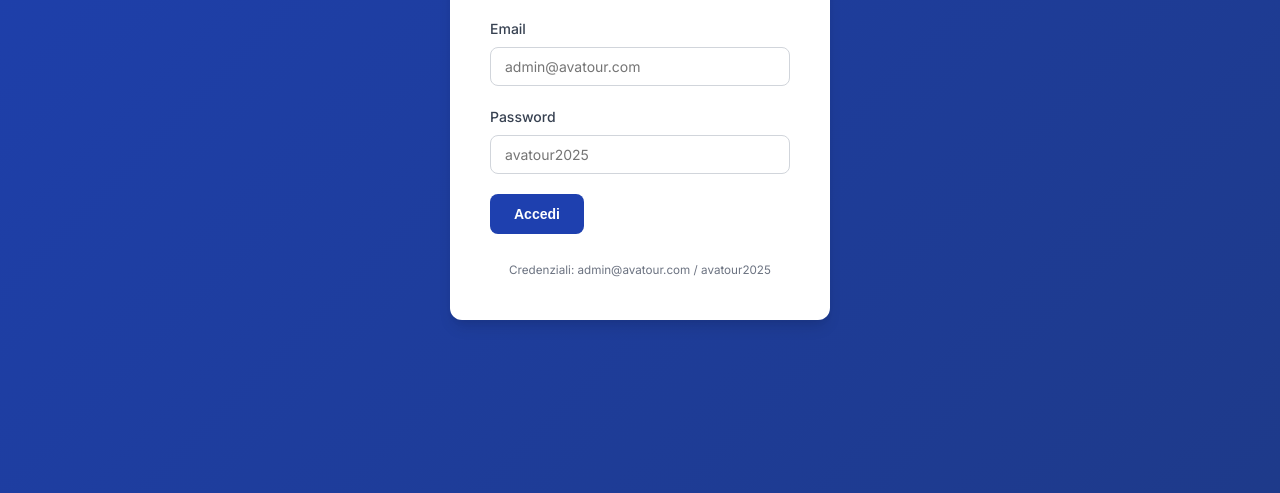
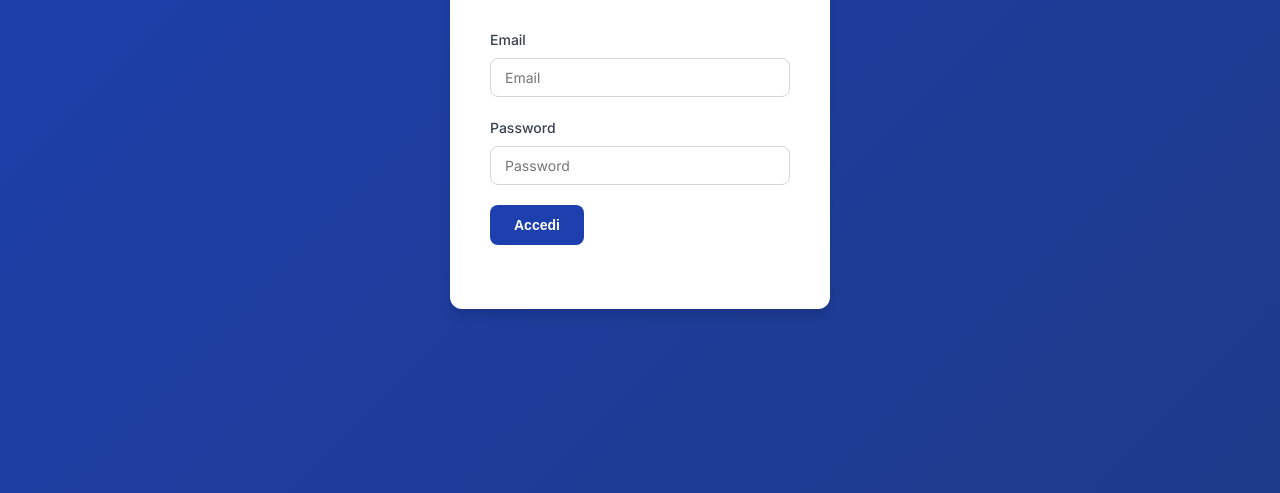
Before and after one commit to crispinto-dev/avatour-frontend, a plain HTML site: page admin/login.html in a window 1280 px wide. Shown: the part 307-800 px from the top of the page. Drawn offline with Linux system fonts and the light colour scheme.

Commit message:
fix: remove hardcoded credentials from login page
Co-Authored-By: Claude Sonnet 4.6 <noreply@anthropic.com>

```diff
--- a/admin/login.html
+++ b/admin/login.html
@@ -18,12 +18,12 @@
             <form id="loginForm" class="login-form">
                 <div class="form-group">
                     <label for="email">Email</label>
-                    <input type="email" id="email" name="email" required autocomplete="username" placeholder="admin@avatour.com">
+                    <input type="email" id="email" name="email" required autocomplete="username" placeholder="Email">
                 </div>
 
                 <div class="form-group">
                     <label for="password">Password</label>
-                    <input type="password" id="password" name="password" required autocomplete="current-password" placeholder="avatour2025">
+                    <input type="password" id="password" name="password" required autocomplete="current-password" placeholder="Password">
                 </div>
 
                 <div id="loginError" class="error-message" style="display: none;"></div>
@@ -32,7 +32,6 @@
             </form>
 
             <div class="login-footer">
-                <small>Credenziali: admin@avatour.com / avatour2025</small>
             </div>
         </div>
     </div>
```
